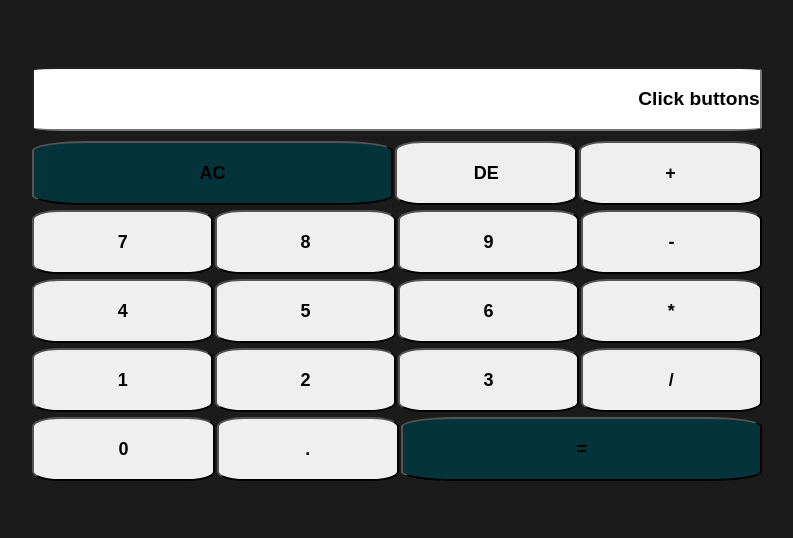
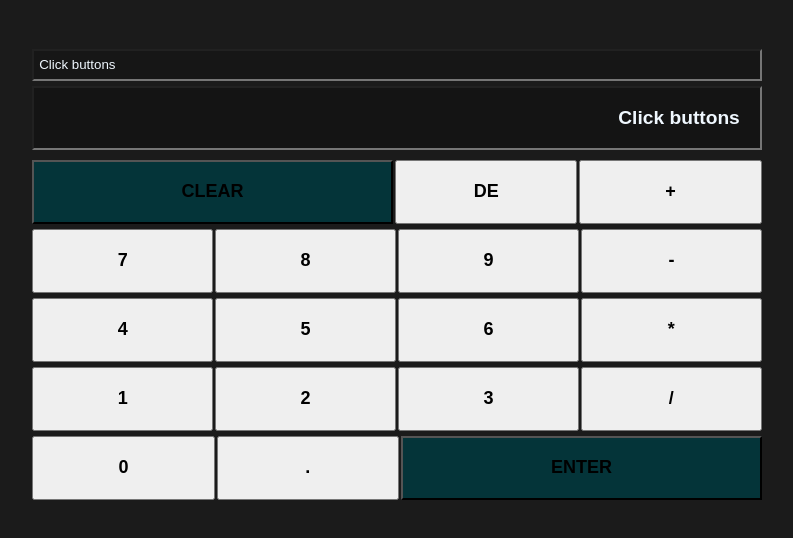
Before and after one commit to entixl/calculator-simple, a plain HTML site: page index.html in a window 1280 px wide. Shown: the part 126-664 px from the top of the page, without its empty margins (243-1036 px from the left). Drawn offline with Linux system fonts and the light colour scheme.

Commit message:
update js

```diff
--- a/app.js
+++ b/app.js
@@ -1,25 +1,15 @@
-const display = document.getElementById("display");
-function buttonClicked(input) {
-	console.log(input);
-	if (input == "AC") {
-		display.value = "";
-	} else if (input == "DE") {
-		display.value = display.value.slice(0, -1);
-	} else {
-		if (display.value == "Error" || display.value == "Click buttons") {
-			display.value = input;
-		} else {
-			display.value += input;
-		}
+const previousDisplay = document.getElementById("previous");
+const currentDisplay = document.getElementById("current");
+const operatorList = "+-/*";
+let operator;
+function buttonClicked(value) {
+	if (operatorList.includes(value)) {
+		operator = value;
 	}
 }
-function calculate() {
-	console.log("guyg");
-	try {
-		console.log("gumguufyg");
-		display.value = eval(display.value);
-	} catch (e) {
-		console.log(e);
-		display.value = "Error";
-	}
+function allClear() {
+	previousDisplay.value = "";
+	currentDisplay.value = "";
 }
+function deleteEntry() {}
+function calculate() {}
--- a/index.html
+++ b/index.html
@@ -10,37 +10,50 @@
 	<body>
 		<div class="container">
 			<div class="display-section">
-				<input value="Click buttons" type="text" id="display" readonly />
+				<input
+					value="Click buttons"
+					type="text"
+					class="display"
+					id="previous"
+					readonly
+				/>
+				<input
+					value="Click buttons"
+					type="text"
+					class="display"
+					id="current"
+					readonly
+				/>
 			</div>
 			<div class="input-section">
 				<div class="row">
-					<button class="long" onclick="buttonClicked('AC')">AC</button>
-					<button onclick="buttonClicked(this.textContent)">DE</button>
-					<button onclick="buttonClicked(this.textContent)">+</button>
+					<button class="long" onclick="allClear()">CLEAR</button>
+					<button onclick="deleteEntry()">DE</button>
+					<button onclick="buttonClicked( '+')" class="op">+</button>
 				</div>
 				<div class="row">
-					<button onclick="buttonClicked(this.textContent)">7</button>
-					<button onclick="buttonClicked(this.textContent)">8</button>
-					<button onclick="buttonClicked(this.textContent)">9</button>
-					<button onclick="buttonClicked(this.textContent)">-</button>
+					<button onclick="buttonClicked(7)">7</button>
+					<button onclick="buttonClicked(8)">8</button>
+					<button onclick="buttonClicked(9)">9</button>
+					<button onclick="buttonClicked('-')">-</button>
 				</div>
 
 				<div class="row">
-					<button onclick="buttonClicked(this.textContent)">4</button>
-					<button onclick="buttonClicked(this.textContent)">5</button>
-					<button onclick="buttonClicked(this.textContent)">6</button>
-					<button onclick="buttonClicked(this.textContent)">*</button>
+					<button onclick="buttonClicked(4)">4</button>
+					<button onclick="buttonClicked(5)">5</button>
+					<button onclick="buttonClicked(6)">6</button>
+					<button onclick="buttonClicked('*')" class="op">*</button>
 				</div>
 				<div class="row">
-					<button onclick="buttonClicked(this.textContent)">1</button>
-					<button onclick="buttonClicked(this.textContent)">2</button>
-					<button onclick="buttonClicked(this.textContent)">3</button>
-					<button onclick="buttonClicked(this.textContent)">/</button>
+					<button onclick="buttonClicked(1)">1</button>
+					<button onclick="buttonClicked(2)">2</button>
+					<button onclick="buttonClicked(3)">3</button>
+					<button onclick="buttonClicked('/')">/</button>
 				</div>
 				<div class="row">
-					<button onclick="buttonClicked(this.textContent)">0</button>
-					<button onclick="buttonClicked(this.textContent)">.</button>
-					<button class="long" onclick="calculate()">=</button>
+					<button onclick="buttonClicked(0)">0</button>
+					<button onclick="buttonClicked('.')">.</button>
+					<button class="long" onclick="calculate()">ENTER</button>
 				</div>
 			</div>
 		</div>
--- a/style.css
+++ b/style.css
@@ -19,13 +19,16 @@
 	width: 95%;
 	gap: 2px;
 }
-#display {
+#current {
 	width: 95%;
 	height: 4rem;
 	text-align: right;
 	font-size: larger;
 	font-weight: 600;
-	border-radius: 5%;
+	background-color: rgb(20, 20, 20);
+	color: aliceblue;
+	border: 25%;
+	padding: 20px;
 }
 .display-section,
 .input-section {
@@ -39,7 +42,6 @@ button {
 	flex: 1;
 	height: 4rem;
 	width: 5rem;
-	border-radius: 15%;
 	font-weight: bolder;
 	font-size: large;
 }
@@ -47,3 +49,13 @@ button.long {
 	flex: 2;
 	background-color: rgb(4, 52, 57);
 }
+#previous {
+	height: 2rem;
+	text-align: left;
+	width: 95%;
+	font-weight: 500;
+	background-color: rgba(20, 20, 20, 0.579);
+	color: aliceblue;
+	border: 25%;
+	padding: 5px;
+}
```
